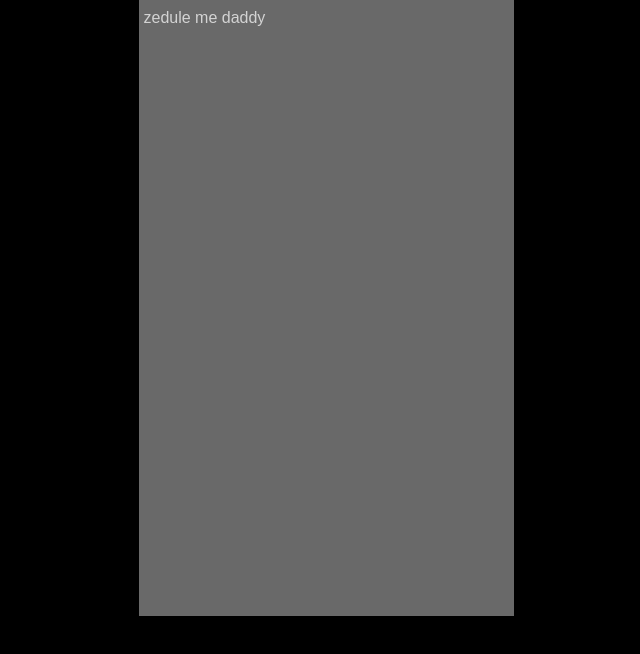
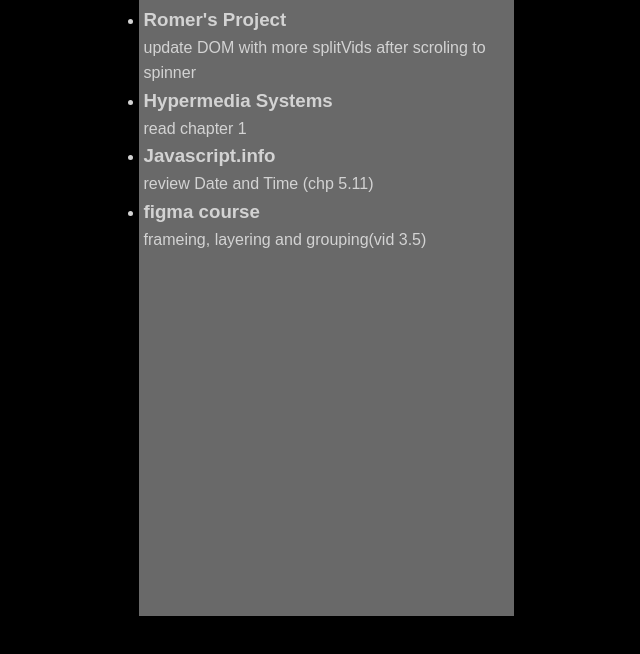
Before and after one commit to gregidonut/zedulr, a website with bundled scripts: page index.html in a window 1280 px wide. Shown: the part 118-772 px from the top of the page, without its empty margins (314-954 px from the left). Built offline with nearby package versions, Linux system fonts and the light colour scheme.

Commit message:
feat: establish the core of the data model
I'm not sure if this is how i want it to look but it seems reasonable for now

```diff
--- a/index.html
+++ b/index.html
@@ -15,7 +15,7 @@
                 <p id="header-clock-wrapper"></p>
             </header>
             <main>
-                <p>zedule me daddy</p>
+                <ul></ul>
             </main>
         </div>
         <script src="js/index.js" type="module"></script>
--- a/js/index.js
+++ b/js/index.js
@@ -1,3 +1,5 @@
 import RunHeaderClock from "./runHeaderClock.js";
+import RenderTodos from "./renderTodos.js";
 
 RunHeaderClock()
+RenderTodos()
--- /dev/null
+++ b/js/listOfDefaultTodos.js
@@ -0,0 +1,24 @@
+const DEFAULT_TODOS = [
+    {
+        name: "Romer's Project",
+        completedTasks: [],
+        currentTask: "update DOM with more splitVids after scroling to spinner",
+    },
+    {
+        name: "Hypermedia Systems",
+        completedTasks: [],
+        currentTask: "read chapter 1",
+    },
+    {
+        name: "Javascript.info",
+        completedTasks: [],
+        currentTask: "review Date and Time (chp 5.11)",
+    },
+    {
+        name: "figma course",
+        completedTasks: [],
+        currentTask: "frameing, layering and grouping(vid 3.5)",
+    },
+];
+
+export default DEFAULT_TODOS;
--- /dev/null
+++ b/js/renderTodos.js
@@ -0,0 +1,19 @@
+import DEFAULT_TODOS from "./listOfDefaultTodos.js";
+
+const baseTodoStack = document.querySelector("main ul");
+export default function RenderTodos() {
+    DEFAULT_TODOS.forEach((todoData) => {
+        const baseListITem = document.createElement("li");
+        baseListITem.innerHTML = `
+<article>
+    <h3>
+        ${todoData.name}
+    </h3>
+    <p>
+        ${todoData.currentTask}
+    </p>
+</article>
+`;
+        baseTodoStack.appendChild(baseListITem);
+    });
+}
```
